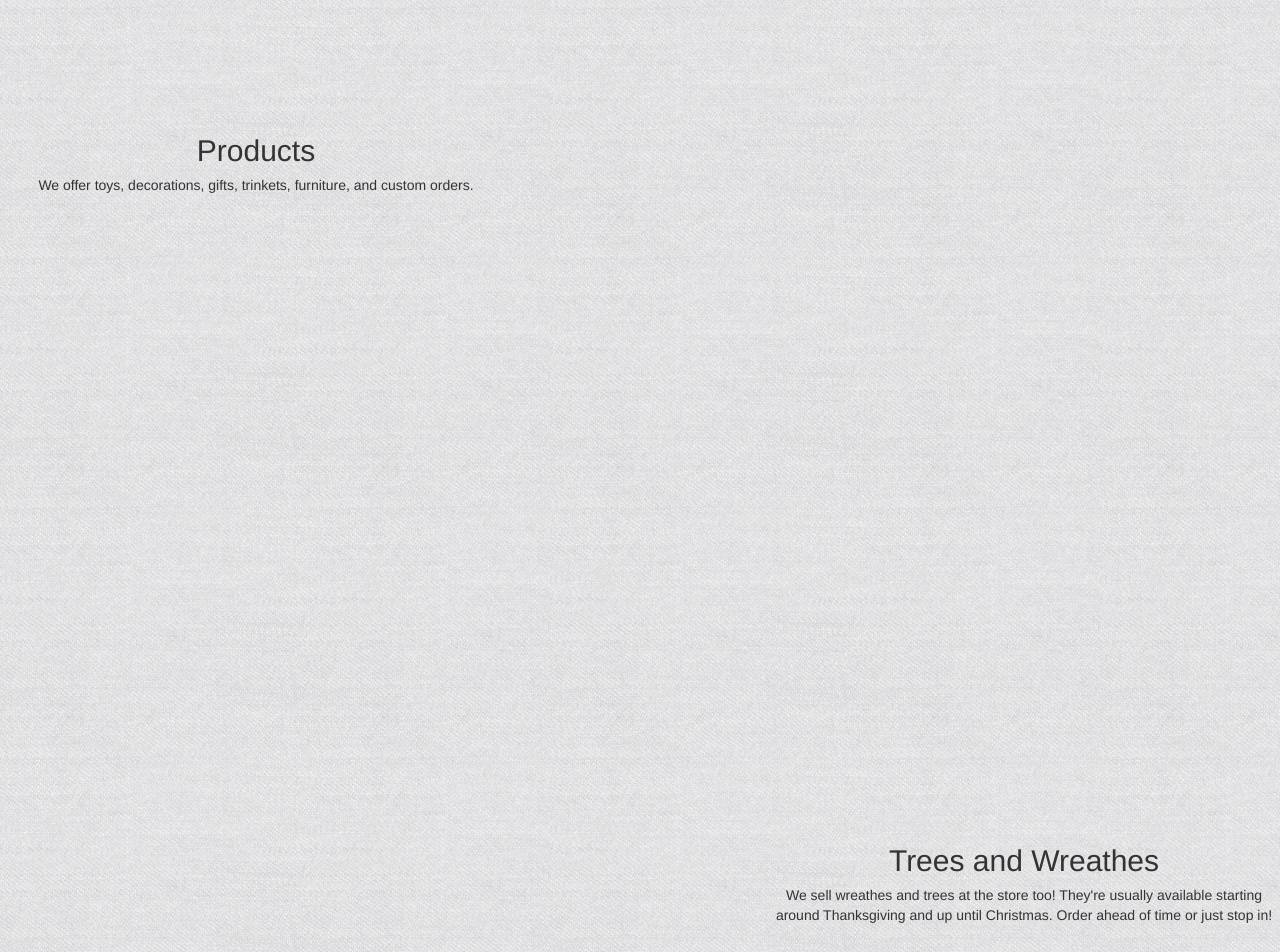
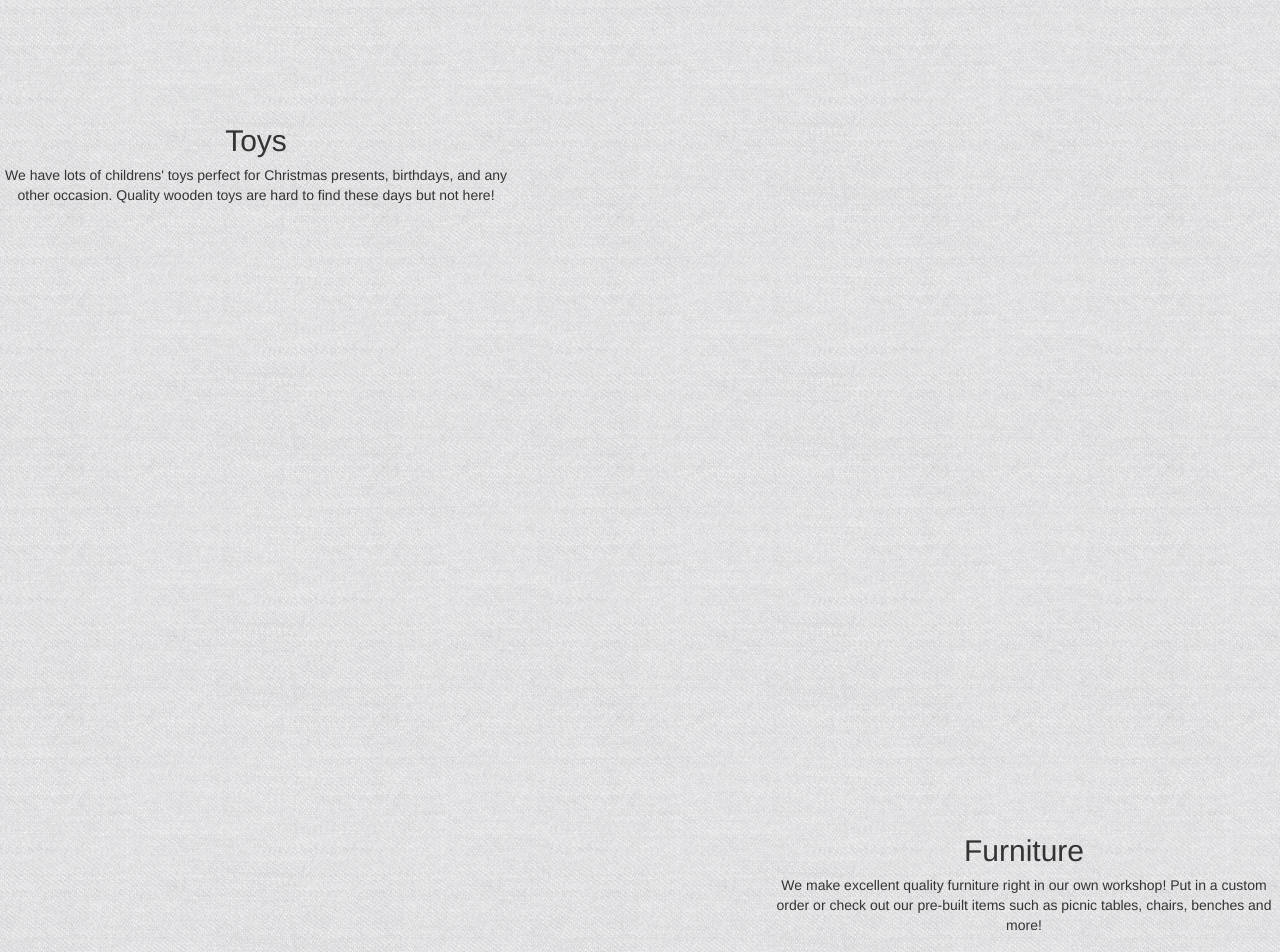
Before and after one commit to andrew-boutin/santas-workshop-site, a plain HTML site: page index.html in a window 1280 px wide. Shown: the part 1000-1952 px from the top of the page. Drawn offline with nearby package versions, Linux system fonts and the light colour scheme.

Commit message:
Added toys and furniture. Removed products.

```diff
--- a/index.html
+++ b/index.html
@@ -39,7 +39,8 @@
                         <a href="#" class="dropdown-toggle" data-toggle="dropdown" role="button" aria-haspopup="true" aria-expanded="false">Jump To <span class="caret"></span></a>
                         <ul class="dropdown-menu">
                             <li class="dropdown-header">Jump To A Section On This Page</li>
-                            <li><a href="#products"><img src="">Products</a></li>
+                            <li><a href="#toys"><img src="">Toys</a></li>
+                            <li><a href="#furniture"><img src="">Furniture</a></li>
                             <li><a href="#treesandwreathes"><img src="">Trees and Wreathes</a></li>
                         </ul>
                     </li>
@@ -83,18 +84,26 @@
             <span class="sr-only">Next</span>
         </a>
     </div>
-    <div id="products" class="bigContent splitContentWrapper">
+    <div id="toys" class="bigContent splitContentWrapper">
         <div class="splitContent textSplitContentWrapper">
-            <h2 class="title">Products</h2>
-            We offer toys, decorations, gifts, trinkets, furniture, and custom orders.
-        </div><div class="splitContent products imgSplitContent"></div>
+            <h2 class="title">Toys</h2>
+            We have lots of childrens' toys perfect for Christmas presents, birthdays, and any other occasion. Quality wooden toys are hard to find these days but not here!
+        </div>
+        <div class="splitContent toys imgSplitContent"></div>
+    </div>
+    <div id="furniture" class="bigContent splitContentWrapper">
+        <div class="splitContent furniture imgSplitContent"></div>
+        <div class="splitContent textSplitContentWrapper">
+            <h2 class="title">Furniture</h2>
+            We make excellent quality furniture right in our own workshop! Put in a custom order or check out our pre-built items such as picnic tables, chairs, benches and more!
+        </div>
     </div>
     <div id="treesandwreathes" class="bigContent splitContentWrapper">
-        <div class="splitContent products imgSplitContent"></div>
         <div class="splitContent textSplitContentWrapper">
             <h2 class="title">Trees and Wreathes</h2>
             We sell wreathes and trees at the store too! They're usually available starting around Thanksgiving and up until Christmas. Order ahead of time or just stop in!
         </div>
+        <div class="splitContent treesandwreathes imgSplitContent"></div>
     </div>
     <footer>
         <div class="footer">
```
Also changed, not shown: 1 other file.
